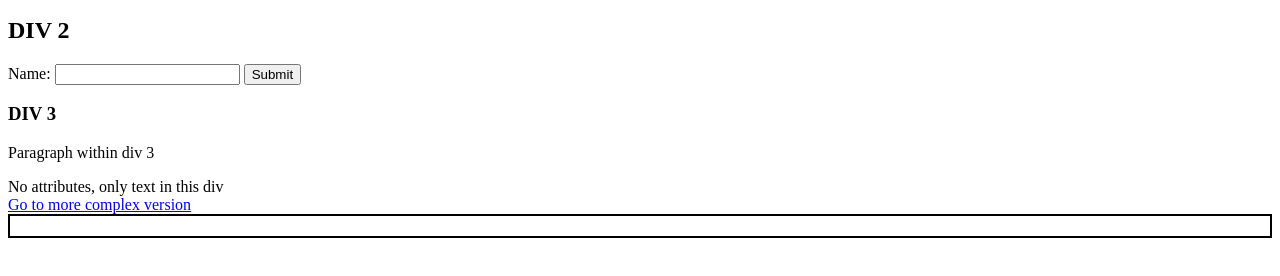
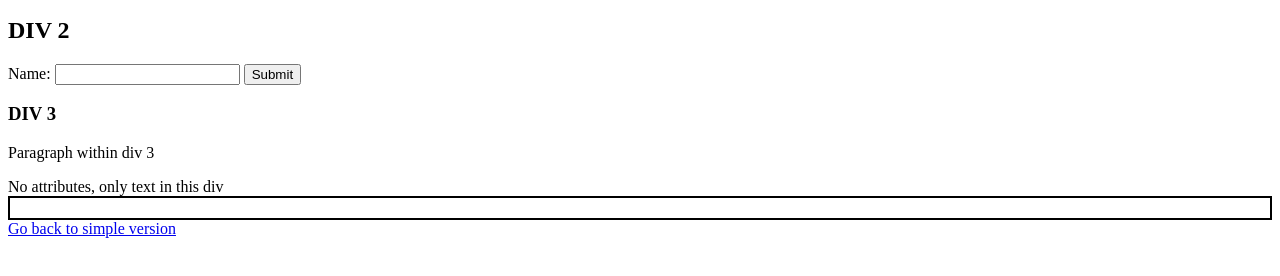
Before and after one commit to renegcepeda/renegcepeda.github.io, a plain HTML site: page more_complex_version.html in a window 1280 px wide. Shown: the part 104-380 px from the top of the page. Drawn offline with Linux system fonts and the light colour scheme.

Commit message:
Update more_complex_version.html

```diff
--- a/more_complex_version.html
+++ b/more_complex_version.html
@@ -42,14 +42,13 @@
         No attributes, only text in this div
     </div>
 
-    <!-- Link with no extra attributes or container -->
-    <a href="more_complex_version.html">Go to more complex version</a>
-
     <!-- Div with a border -->
     <div class="bordered-div">
     </div>
 
     <!-- Div with no attributes or text -->
     <div></div>
+        <!-- Link with no extra attributes or container -->
+    <a href="index.html">Go back to simple version</a>
 </body>
 </html>
```
